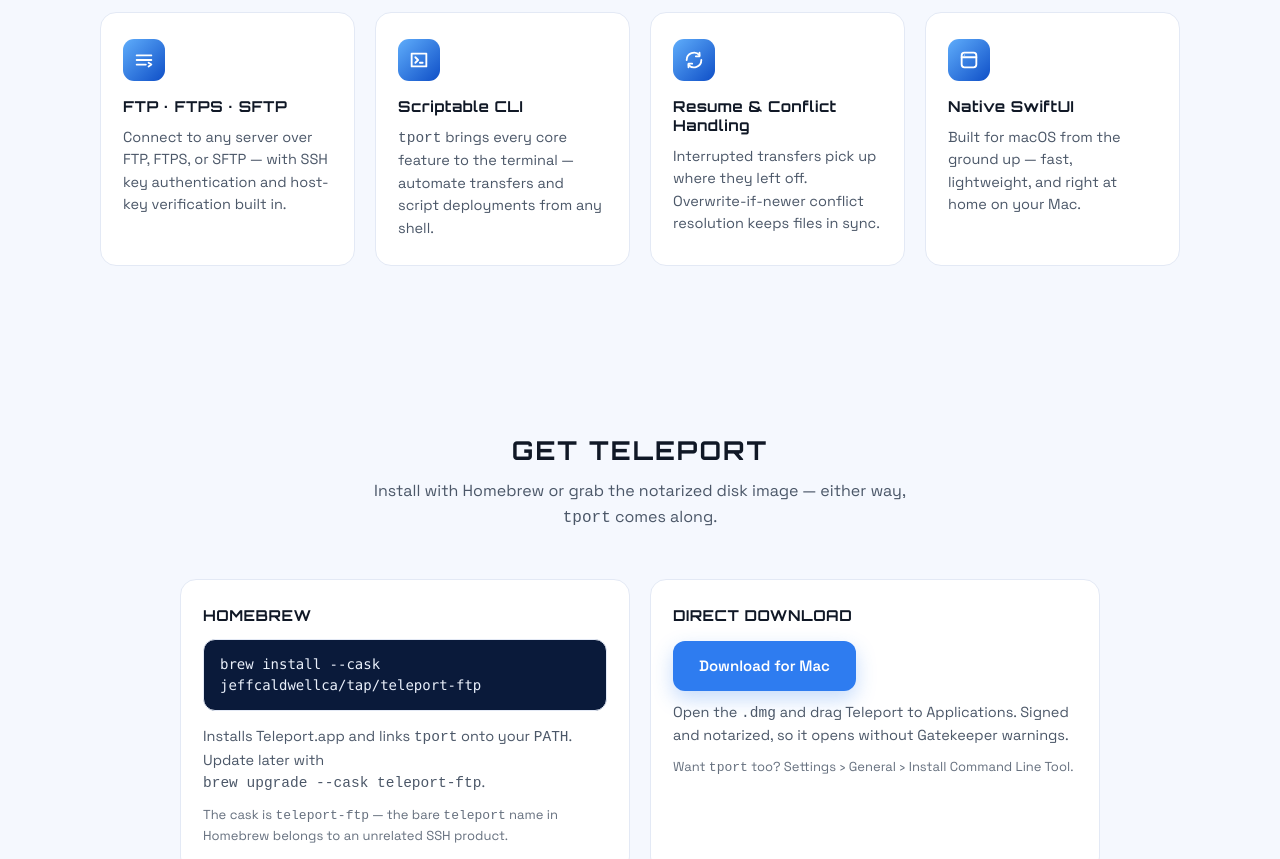
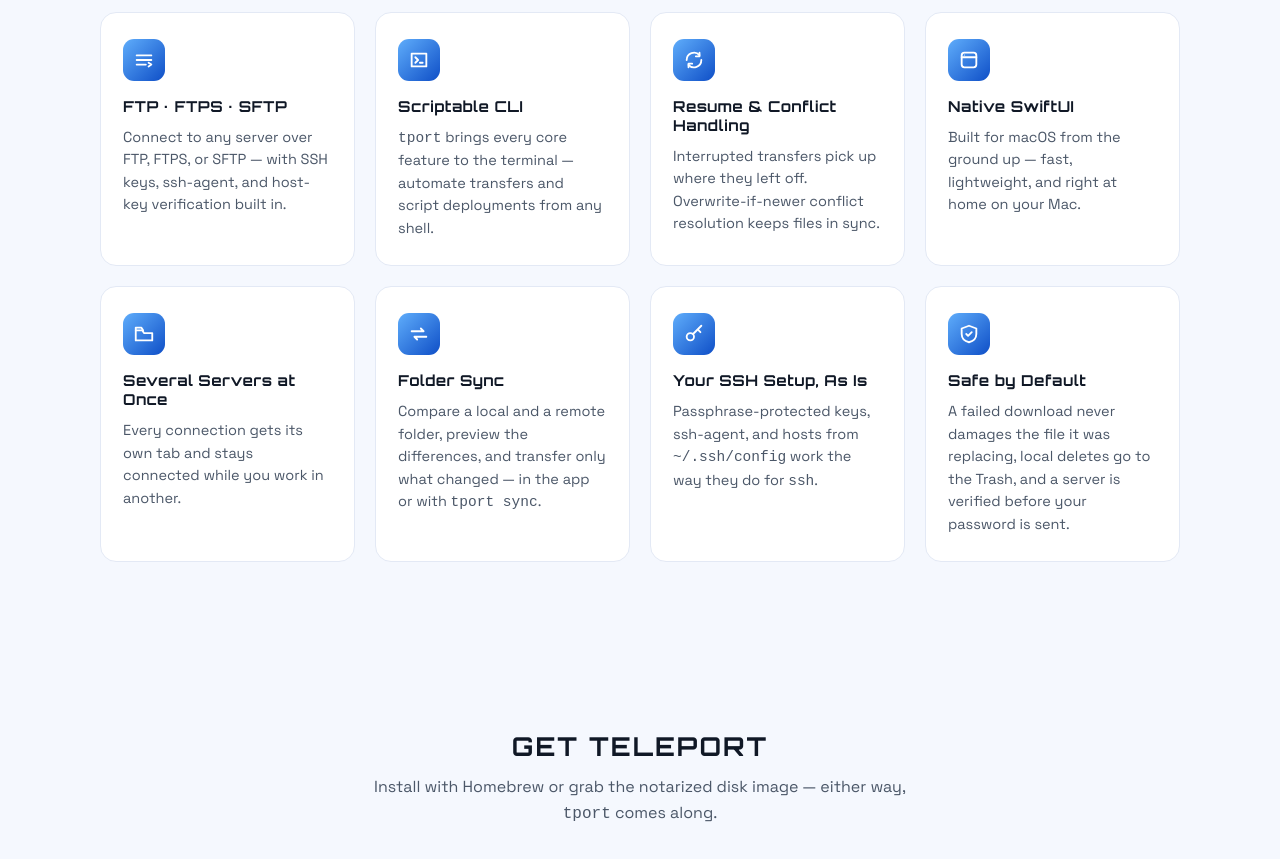
Before and after one commit to jeffcaldwellca/teleport, a plain HTML site: page docs/index.html in a window 1280 px wide. Shown: the part 880-1739 px from the top of the page. Drawn offline with Linux system fonts and the light colour scheme.

Commit message:
Describe the new features in the README and on the site
README: sessions, the safety defaults, tport's ssh-like behaviour and
trust commands, and how to run the live test suite. Site: four more
feature cards and two FAQ entries (kept identical in the structured
data).

```diff
--- a/docs/index.html
+++ b/docs/index.html
@@ -85,6 +85,22 @@
       "acceptedAnswer": {
         "@type": "Answer",
         "text": "Yes. Teleport includes tport, a scriptable command-line tool for automating file transfers from the terminal or shell scripts."
+      }
+    },
+    {
+      "@type": "Question",
+      "name": "Does Teleport support SSH keys and ssh-agent?",
+      "acceptedAnswer": {
+        "@type": "Answer",
+        "text": "Yes. Teleport authenticates over SFTP with ed25519, ECDSA, and RSA keys, including passphrase-protected ones, with keys held by ssh-agent, and can import hosts from ~/.ssh/config."
+      }
+    },
+    {
+      "@type": "Question",
+      "name": "Can Teleport sync a folder with a server?",
+      "acceptedAnswer": {
+        "@type": "Answer",
+        "text": "Yes. Teleport compares a local folder with a remote one, shows what differs, and uploads or downloads only the files that changed. The same is available from the terminal as tport sync."
       }
     },
     {
@@ -582,7 +598,7 @@
           <svg viewBox="0 0 24 24" fill="none" stroke-width="2" stroke-linecap="round" stroke-linejoin="round"><path d="M4 7h16M4 12h16M4 17h10"/><path d="M17 15l3 2-3 2"/></svg>
         </div>
         <h3>FTP · FTPS · SFTP</h3>
-        <p>Connect to any server over FTP, FTPS, or SFTP — with SSH key authentication and host-key verification built in.</p>
+        <p>Connect to any server over FTP, FTPS, or SFTP — with SSH keys, ssh-agent, and host-key verification built in.</p>
       </div>
       <div class="feature-card">
         <div class="icon">
@@ -604,6 +620,34 @@
         </div>
         <h3>Native SwiftUI</h3>
         <p>Built for macOS from the ground up — fast, lightweight, and right at home on your Mac.</p>
+      </div>
+      <div class="feature-card">
+        <div class="icon">
+          <svg viewBox="0 0 24 24" fill="none" stroke-width="2" stroke-linecap="round" stroke-linejoin="round"><path d="M3 8h7l2 3h9v8H3z"/><path d="M3 8V5h6l2 3"/></svg>
+        </div>
+        <h3>Several Servers at Once</h3>
+        <p>Every connection gets its own tab and stays connected while you work in another.</p>
+      </div>
+      <div class="feature-card">
+        <div class="icon">
+          <svg viewBox="0 0 24 24" fill="none" stroke-width="2" stroke-linecap="round" stroke-linejoin="round"><path d="M4 9h13l-3-3M20 15H7l3 3"/></svg>
+        </div>
+        <h3>Folder Sync</h3>
+        <p>Compare a local and a remote folder, preview the differences, and transfer only what changed — in the app or with <code>tport sync</code>.</p>
+      </div>
+      <div class="feature-card">
+        <div class="icon">
+          <svg viewBox="0 0 24 24" fill="none" stroke-width="2" stroke-linecap="round" stroke-linejoin="round"><circle cx="8" cy="15" r="4"/><path d="M11 12l9-9M16 7l3 3"/></svg>
+        </div>
+        <h3>Your SSH Setup, As Is</h3>
+        <p>Passphrase-protected keys, ssh-agent, and hosts from <code>~/.ssh/config</code> work the way they do for <code>ssh</code>.</p>
+      </div>
+      <div class="feature-card">
+        <div class="icon">
+          <svg viewBox="0 0 24 24" fill="none" stroke-width="2" stroke-linecap="round" stroke-linejoin="round"><path d="M12 3l8 3v6c0 4.5-3.3 7.8-8 9-4.7-1.2-8-4.5-8-9V6z"/><path d="M9 12l2 2 4-4"/></svg>
+        </div>
+        <h3>Safe by Default</h3>
+        <p>A failed download never damages the file it was replacing, local deletes go to the Trash, and a server is verified before your password is sent.</p>
       </div>
     </div>
   </section>
@@ -719,6 +763,14 @@
         <p>Yes. Teleport includes <code>tport</code>, a scriptable command-line tool for automating file transfers from the terminal or shell scripts.</p>
       </details>
       <details class="faq-item">
+        <summary>Does Teleport support SSH keys and ssh-agent?</summary>
+        <p>Yes. Teleport authenticates over SFTP with ed25519, ECDSA, and RSA keys, including passphrase-protected ones, with keys held by ssh-agent, and can import hosts from <code>~/.ssh/config</code>.</p>
+      </details>
+      <details class="faq-item">
+        <summary>Can Teleport sync a folder with a server?</summary>
+        <p>Yes. Teleport compares a local folder with a remote one, shows what differs, and uploads or downloads only the files that changed. The same is available from the terminal as <code>tport sync</code>.</p>
+      </details>
+      <details class="faq-item">
         <summary>What macOS version does Teleport require?</summary>
         <p>Teleport requires macOS 14 (Sonoma) or later.</p>
       </details>
```
Also changed, not shown: 1 other file.
